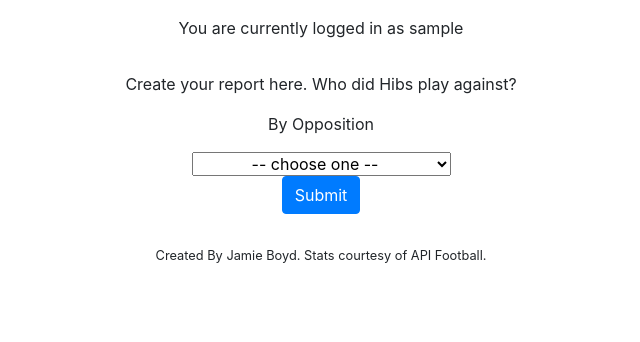
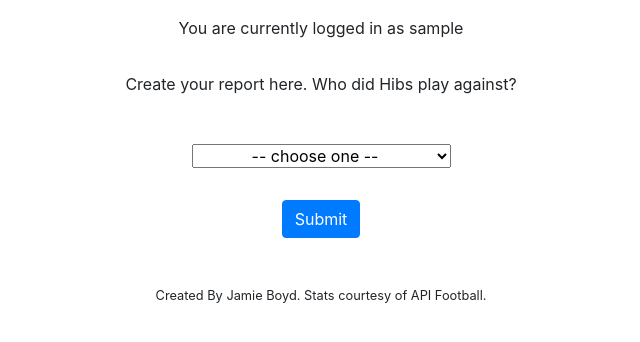
Before and after one commit to jboyd8/milestone-project-3, a Flask app: page /opposition_choice in a window 1280 px wide. Shown: the part 88-430 px from the top of the page, without its empty margins (319-959 px from the left). Run offline with Flask 2, Linux system fonts and the light colour scheme; the visitor is signed in with stand-in values (Sample User, id 1); some libraries are stand-ins or nearby versions.

Commit message:
feat: added spacing for opposition choice

```diff
--- a/app/static/css/style.css
+++ b/app/static/css/style.css
@@ -57,7 +57,10 @@ html, body {
 .mr-title,
 .mr-button,
 .mr-card,
-.mr-para {
+.mr-para,
+.opposition-dropdown,
+.opposition-instruction,
+.opposition-submit {
     margin-top: 1em;
     margin-bottom: 1em;
 }
--- a/app/templates/oppositionchoice.html
+++ b/app/templates/oppositionchoice.html
@@ -1,7 +1,7 @@
 {% extends 'base.html' %}
 {% block content %}
 <section class="container">
-    <div class="row">
+    <div class="row opposition-instruction">
         <div class="col-12 text-center">
             <p>Create your report here. Who did Hibs play against?</p>
         </div>
@@ -9,8 +9,7 @@
     <div class="row" id="form-row">
         <form action="{{ url_for('search_matches') }}" method="POST" class="text-center">
             <div class="col-12 text-center">
-                <p>By Opposition</p>
-                <select name="opposition-list" id="opposition-list" class="text-center">
+                <select name="opposition-list" id="opposition-list" class="text-center opposition-dropdown">
                     <option value="none" selected>-- choose one --</option>
                     <optgroup label="Premiership">
                         <option value="Aberdeen">Aberdeen</option>
@@ -63,7 +62,7 @@
                 </select>
             </div>
             <div class="col-12">
-                <input class="btn btn-primary" type="submit" value="Submit">
+                <input class="btn btn-primary opposition-submit" type="submit" value="Submit">
             </div>
         </form>
     </div>
```
